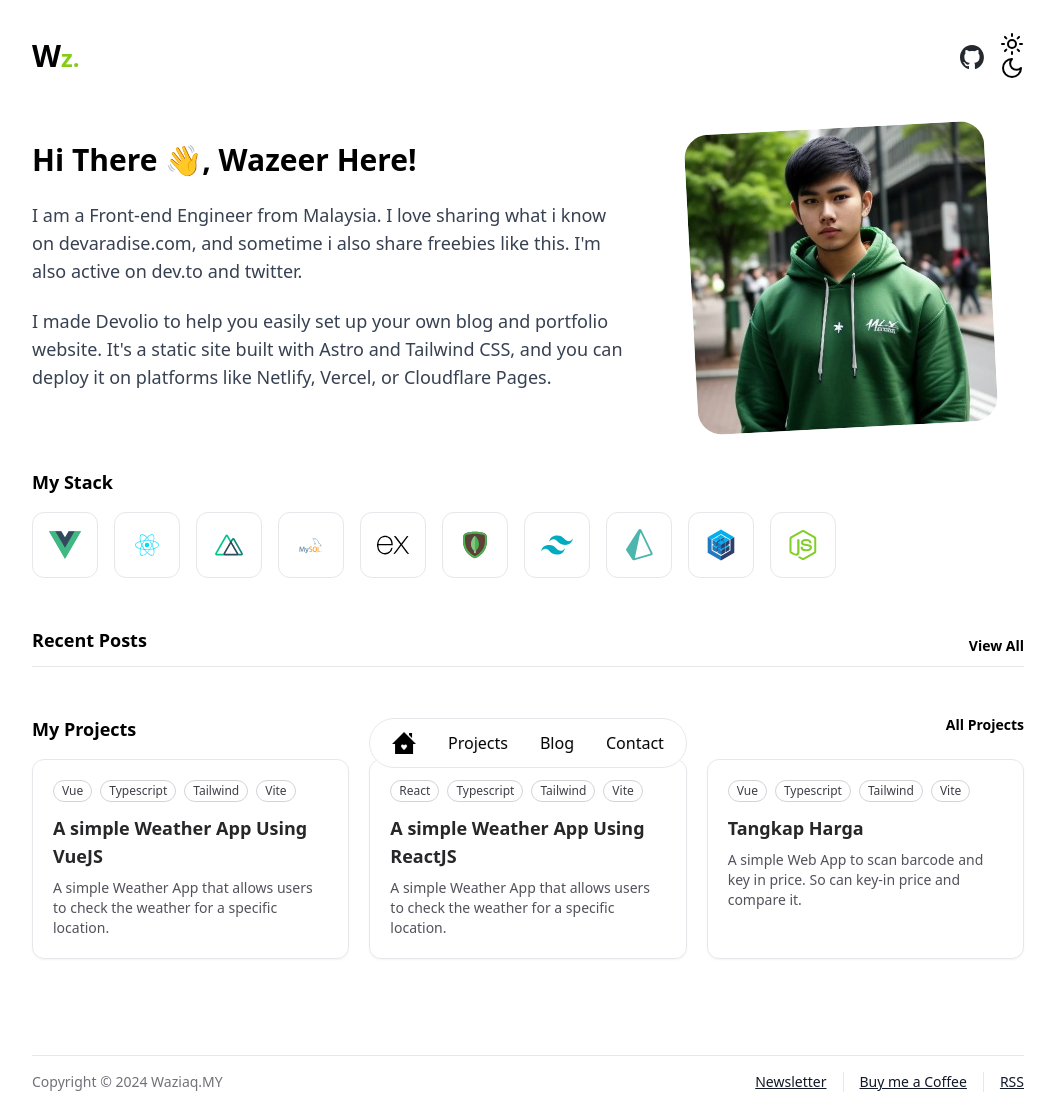
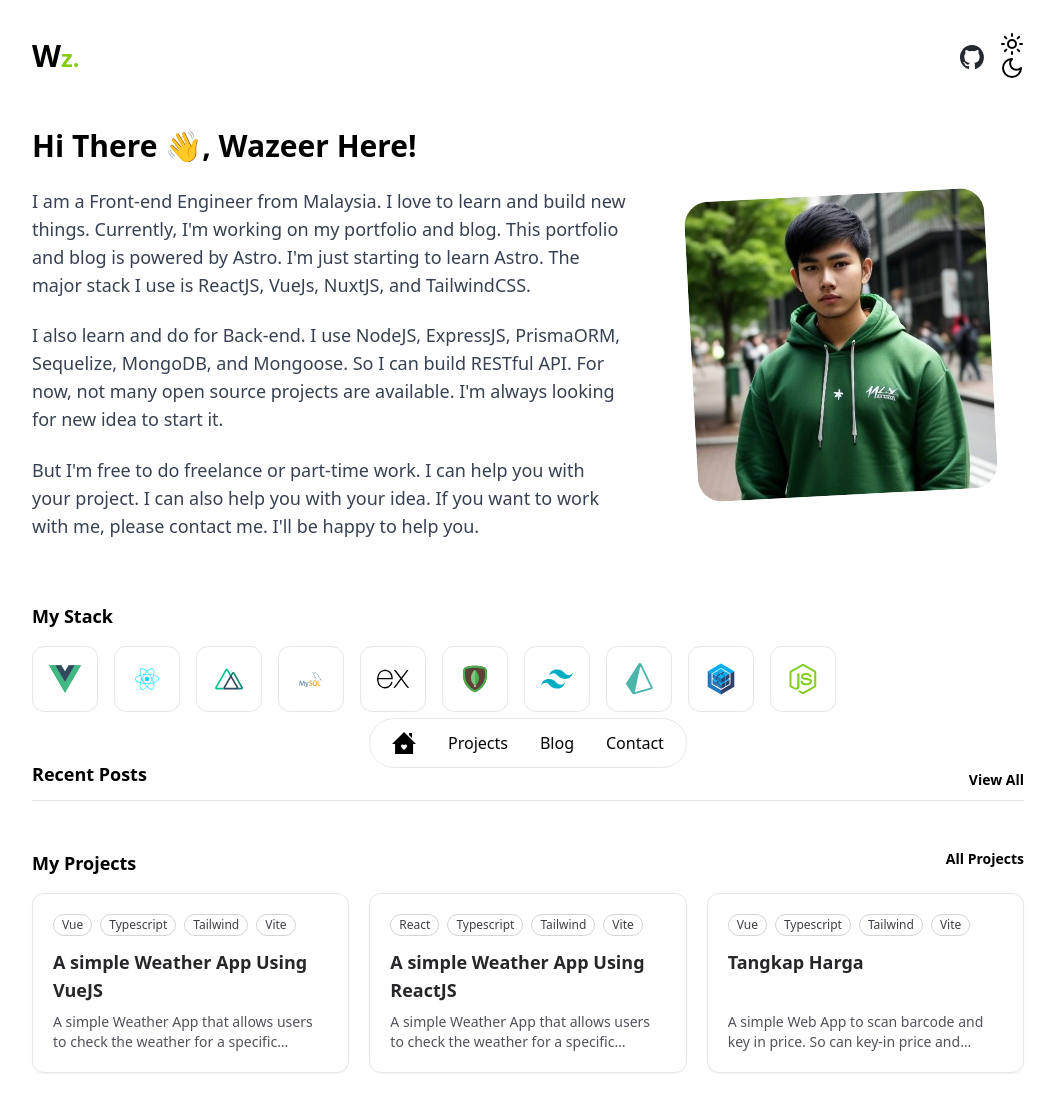
Before and after one commit to waziaq/waziaq.github.io, an Astro site: page / in a window 1280 px wide. Shown: the top 1111 px of the page, without its empty margins (112-1167 px from the left). Built offline with nearby package versions, Linux system fonts and the light colour scheme; Astro itself is replaced by a stand-in of ours.

Commit message:
feat: change introduction detail about me

```diff
--- a/package.json
+++ b/package.json
@@ -17,6 +17,7 @@
     "typescript": "^5.6.2"
   },
   "devDependencies": {
+    "@tailwindcss/line-clamp": "^0.4.4",
     "@tailwindcss/typography": "^0.5.15",
     "prettier": "^3.3.3",
     "prettier-plugin-astro": "^0.14.1",
--- a/src/components/ProjectCard.astro
+++ b/src/components/ProjectCard.astro
@@ -1,5 +1,5 @@
 ---
-const { tags, name, description, demoLink } = Astro.props
+const { tags, name, description, demoLink } = Astro.props;
 ---
 
 <div
@@ -20,14 +20,14 @@ const { tags, name, description, demoLink } = Astro.props
   <div class="mt-3">
     <h3 class="text-lg font-bold">
       <a
-				class="text-zinc-800 no-underline transition-colors duration-700 hover:text-zinc-700 dark:text-zinc-200 dark:hover:text-zinc-100"
+        class="text-zinc-800 line-clamp-2 md:h-14 no-underline transition-colors duration-700 hover:text-zinc-700 dark:text-zinc-200 dark:hover:text-zinc-100"
         href={demoLink}
       >
         {name}
       </a>
     </h3>
 
-		<p class="mt-2 text-sm text-zinc-600 dark:text-zinc-400">
+    <p class="mt-2 text-sm line-clamp-2 h-18 text-zinc-600 dark:text-zinc-400">
       {description}
     </p>
   </div>
--- a/src/pages/index.astro
+++ b/src/pages/index.astro
@@ -17,13 +17,17 @@ import ProjectCard from '../components/ProjectCard.astro'
 				<Prose>
 					<div class="text-lg">
 						<p>
-							I am a Front-end Engineer from Malaysia. I love sharing what i know on devaradise.com,
-							and sometime i also share freebies like this. I'm also active on dev.to and twitter.
+							I am a Front-end Engineer from Malaysia. I love to learn and build new things.
+							Currently, I'm working on my portfolio and blog. This portfolio and blog is powered by Astro.
+							I'm just starting to learn Astro. The major stack I use is ReactJS, VueJs, NuxtJS, and TailwindCSS.
 						</p>
 						<p>
-							I made Devolio to help you easily set up your own blog and portfolio website. It's a
-							static site built with Astro and Tailwind CSS, and you can deploy it on platforms like
-							Netlify, Vercel, or Cloudflare Pages.
+							I also learn and do for Back-end. I use NodeJS, ExpressJS, PrismaORM, Sequelize, MongoDB, and Mongoose.
+							So I can build RESTful API. For now, not many open source projects are available. I'm always looking for new idea to start it.
+						</p>
+						<p>
+							But I'm free to do freelance or part-time work. I can help you with your project. I can also help you with your idea.
+							If you want to work with me, please contact me. I'll be happy to help you.
 						</p>
 					</div>
 				</Prose>
--- a/tailwind.config.mjs
+++ b/tailwind.config.mjs
@@ -14,5 +14,6 @@ export default {
   },
   plugins: [
     require('@tailwindcss/typography'),
+    require('@tailwindcss/line-clamp'),
   ],
 };
```
Also changed, not shown: pnpm-lock.yaml. Lines whose indentation alone changed are shown as unchanged.
